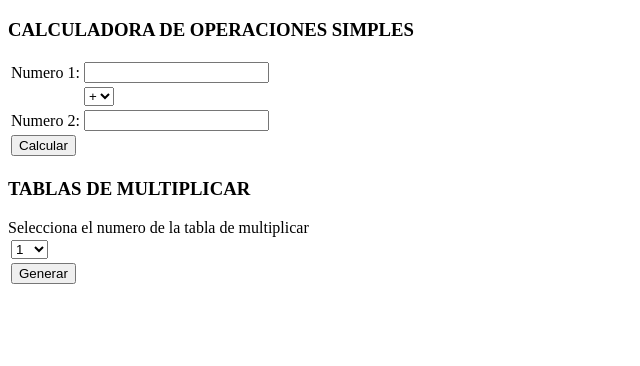
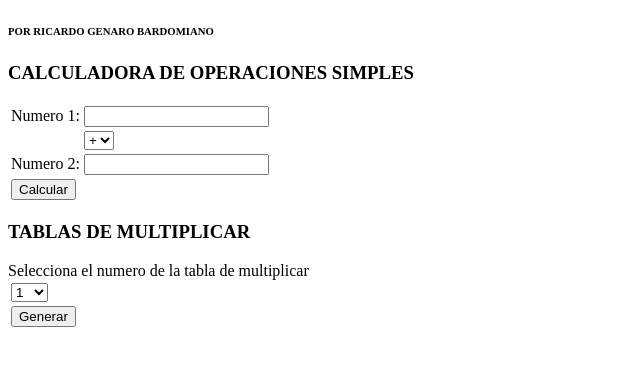
Before and after one commit to RicardoGenaroBardomiano/TRABAJOS, a PHP site: page / in a window 1280 px wide. Shown: the top 366 px of the page, without its empty margins (0-640 px from the left). Run offline with PHP 8.4, Linux system fonts and the light colour scheme.

Commit message:
Se agrego el autor de index.php

```diff
--- a/index.php
+++ b/index.php
@@ -5,6 +5,7 @@
 	<title>Matematicas</title>
 </head>
 <body>
+<H6><b>POR RICARDO GENARO BARDOMIANO</b></H6>
 <H3>CALCULADORA DE OPERACIONES SIMPLES</H3>
 <form action="index.php" method="POST">
 	<table>
@@ -52,6 +53,7 @@ Selecciona el numero de la tabla de multiplicar
 	</tr>
 	</table>
 </form>
+
 </body>
 </html>
 <?php
```
